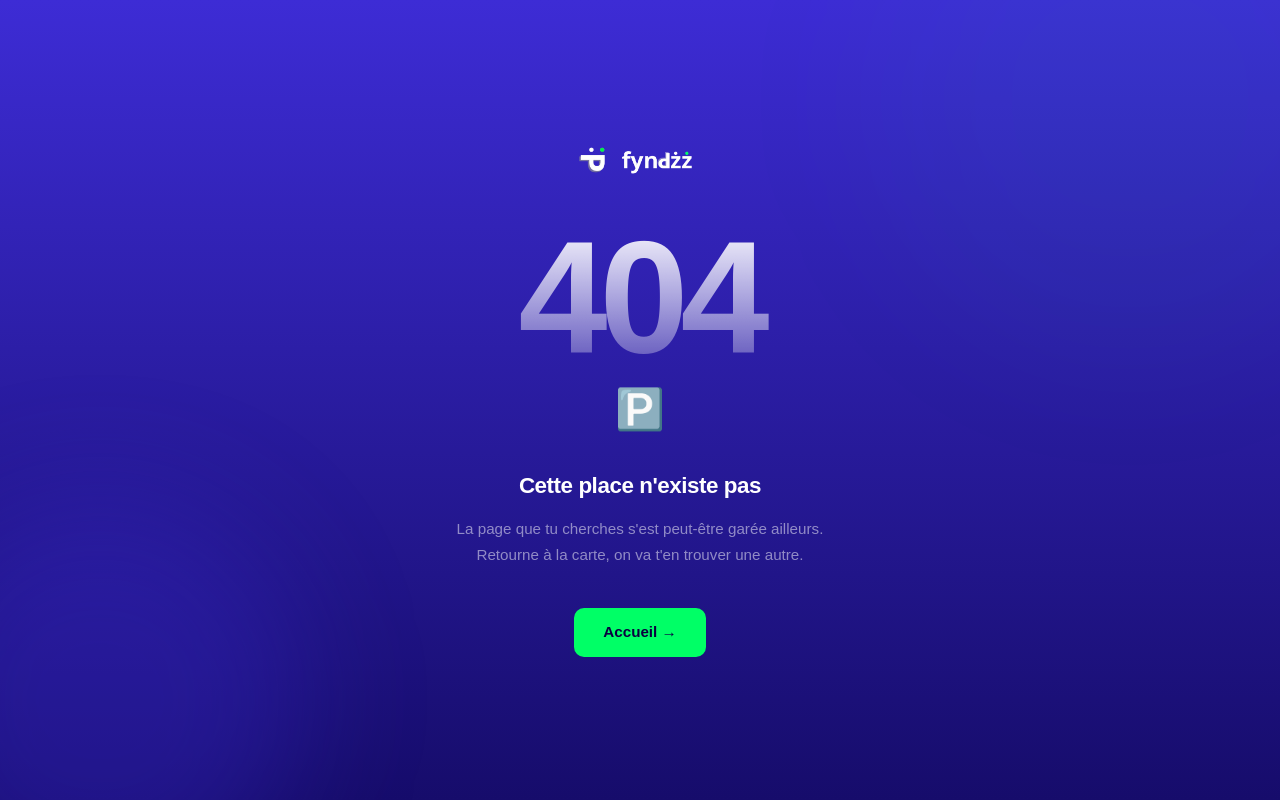
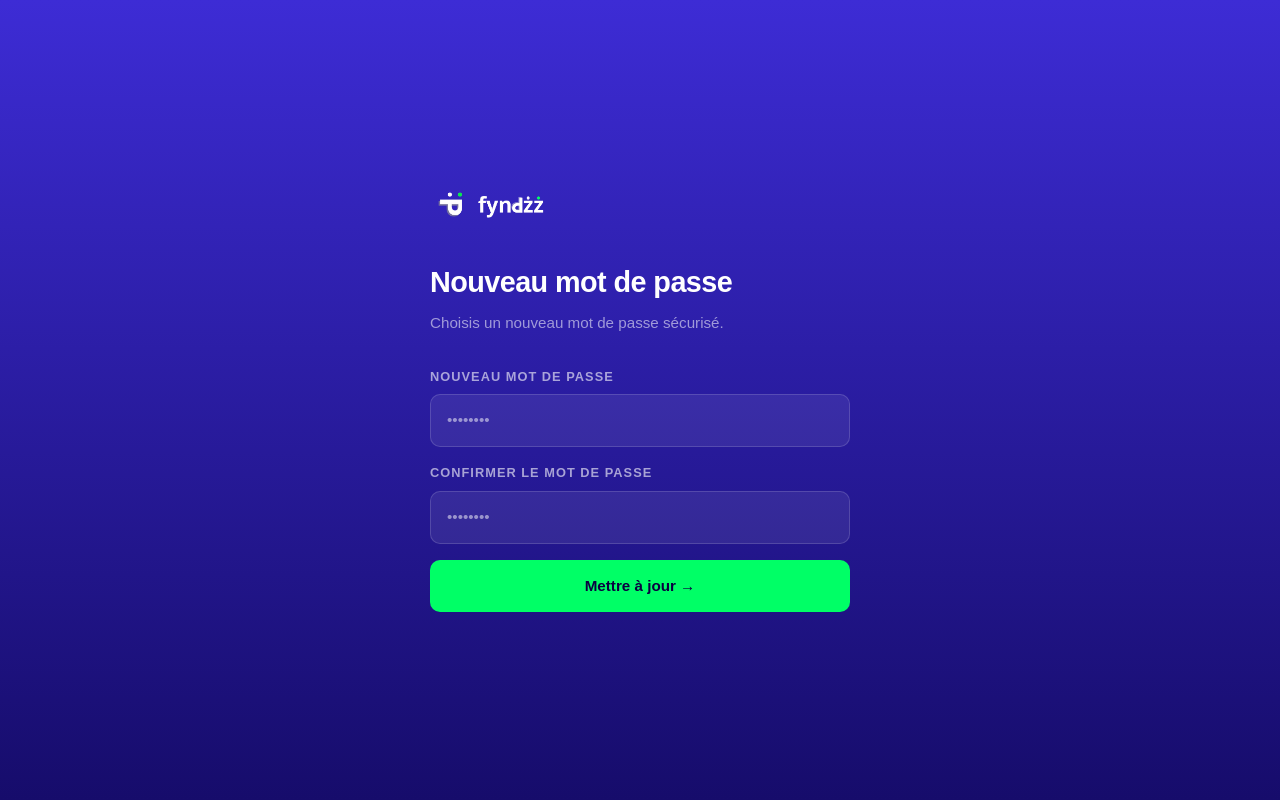
Before and after one commit to Yoyo2655/fyndzz-webapp, a Next.js app: page /reset-password in a window 1280 px wide. Before the commit this address had no page. Built offline with nearby package versions, Linux system fonts and the light colour scheme; no server answers.

Commit message:
add forgot and reset password

```diff
--- /dev/null
+++ b/app/forgot-password/page.js
@@ -0,0 +1,113 @@
+'use client'
+
+import { useState } from 'react'
+import { supabase } from '@/lib/supabase'
+import Link from 'next/link'
+import Image from 'next/image'
+
+export default function ForgotPasswordPage() {
+  const [email, setEmail] = useState('')
+  const [sent, setSent] = useState(false)
+  const [loading, setLoading] = useState(false)
+  const [error, setError] = useState('')
+
+  const handleSubmit = async (e) => {
+    e.preventDefault()
+    if (!email.trim()) return
+    setLoading(true)
+    setError('')
+    const { error } = await supabase.auth.resetPasswordForEmail(email, {
+      redirectTo: `${window.location.origin}/reset-password`
+    })
+    if (error) setError(error.message)
+    else setSent(true)
+    setLoading(false)
+  }
+
+  return (
+    <div style={{
+      minHeight: '100vh',
+      background: 'linear-gradient(180deg, #3D2CD5 0%, #160C6B 100%)',
+      fontFamily: 'sans-serif', color: '#fff',
+      display: 'flex', alignItems: 'center', justifyContent: 'center',
+      padding: '2rem'
+    }}>
+      <div style={{ width: '100%', maxWidth: '420px' }}>
+        <div style={{ textAlign: 'center', marginBottom: '2.5rem' }}>
+          <Link href="/">
+            <Image src="/Logo-et-Titre-paysage-RBG_Fyndzz.png" alt="Fyndzz" width={130} height={36} style={{ objectFit: 'contain' }} />
+          </Link>
+        </div>
+
+        {sent ? (
+          <div style={{ textAlign: 'center' }}>
+            <div style={{ fontSize: '3rem', marginBottom: '1rem' }}>📬</div>
+            <h1 style={{ fontSize: '1.5rem', fontWeight: '800', marginBottom: '0.8rem' }}>Email envoyé !</h1>
+            <p style={{ color: 'rgba(255,255,255,0.6)', lineHeight: '1.7', marginBottom: '2rem' }}>
+              Vérifie ta boîte mail et clique sur le lien pour réinitialiser ton mot de passe.
+            </p>
+            <Link href="/login" style={{ color: '#00FF66', fontWeight: '700', textDecoration: 'none' }}>
+              ← Retour à la connexion
+            </Link>
+          </div>
+        ) : (
+          <>
+            <h1 style={{ fontSize: '1.8rem', fontWeight: '800', marginBottom: '0.5rem', letterSpacing: '-0.02em' }}>
+              Mot de passe oublié
+            </h1>
+            <p style={{ color: 'rgba(255,255,255,0.55)', marginBottom: '2rem', fontSize: '0.95rem' }}>
+              Entre ton email et on t'envoie un lien de réinitialisation.
+            </p>
+
+            <form onSubmit={handleSubmit} style={{ display: 'flex', flexDirection: 'column', gap: '1rem' }}>
+              <div>
+                <label style={{ fontSize: '0.8rem', fontWeight: '700', color: 'rgba(255,255,255,0.6)', textTransform: 'uppercase', letterSpacing: '0.08em', display: 'block', marginBottom: '0.5rem' }}>
+                  Email
+                </label>
+                <input
+                  type="email"
+                  value={email}
+                  onChange={e => setEmail(e.target.value)}
+                  placeholder="ton@email.com"
+                  required
+                  style={{
+                    width: '100%', padding: '0.9rem 1rem',
+                    background: 'rgba(255,255,255,0.08)',
+                    border: '1px solid rgba(255,255,255,0.15)',
+                    borderRadius: '10px', color: '#fff',
+                    fontSize: '0.95rem', outline: 'none',
+                    boxSizing: 'border-box'
+                  }}
+                />
+              </div>
+
+              {error && (
+                <div style={{ background: 'rgba(255,77,109,0.15)', border: '1px solid rgba(255,77,109,0.3)', borderRadius: '8px', padding: '0.75rem 1rem', fontSize: '0.85rem', color: '#FF4D6D' }}>
+                  {error}
+                </div>
+              )}
+
+              <button
+                type="submit"
+                disabled={loading}
+                style={{
+                  padding: '0.9rem', background: '#00FF66', color: '#0A0040',
+                  border: 'none', borderRadius: '10px', fontWeight: '700',
+                  fontSize: '0.95rem', cursor: 'pointer', opacity: loading ? 0.7 : 1
+                }}
+              >
+                {loading ? 'Envoi...' : 'Envoyer le lien →'}
+              </button>
+
+              <div style={{ textAlign: 'center', marginTop: '0.5rem' }}>
+                <Link href="/login" style={{ color: 'rgba(255,255,255,0.5)', fontSize: '0.9rem', textDecoration: 'none' }}>
+                  ← Retour à la connexion
+                </Link>
+              </div>
+            </form>
+          </>
+        )}
+      </div>
+    </div>
+  )
+}
--- a/app/login/page.js
+++ b/app/login/page.js
@@ -77,7 +77,7 @@ export default function LoginPage() {
             />
           </div>
 
-          <div style={{ marginBottom: '1.5rem' }}>
+          <div style={{ marginBottom: '0.6rem' }}>
             <label style={{ display: 'block', fontSize: '0.8rem', color: 'rgba(255,255,255,0.6)', marginBottom: '0.4rem' }}>
               Mot de passe
             </label>
@@ -95,6 +95,13 @@ export default function LoginPage() {
                 boxSizing: 'border-box'
               }}
             />
+          </div>
+
+          {/* Mot de passe oublié */}
+          <div style={{ textAlign: 'right', marginBottom: '1.5rem' }}>
+            <Link href="/forgot-password" style={{ color: 'rgba(255,255,255,0.45)', fontSize: '0.82rem', textDecoration: 'none' }}>
+              Mot de passe oublié ?
+            </Link>
           </div>
 
           {error && (
--- /dev/null
+++ b/app/reset-password/page.js
@@ -0,0 +1,112 @@
+'use client'
+
+import { useState, useEffect } from 'react'
+import { supabase } from '@/lib/supabase'
+import { useRouter } from 'next/navigation'
+import Link from 'next/link'
+import Image from 'next/image'
+
+export default function ResetPasswordPage() {
+  const router = useRouter()
+  const [password, setPassword] = useState('')
+  const [confirm, setConfirm] = useState('')
+  const [loading, setLoading] = useState(false)
+  const [error, setError] = useState('')
+  const [success, setSuccess] = useState(false)
+
+  const handleSubmit = async (e) => {
+    e.preventDefault()
+    if (password !== confirm) { setError('Les mots de passe ne correspondent pas'); return }
+    if (password.length < 6) { setError('Le mot de passe doit faire au moins 6 caractères'); return }
+    setLoading(true)
+    setError('')
+    const { error } = await supabase.auth.updateUser({ password })
+    if (error) setError(error.message)
+    else {
+      setSuccess(true)
+      setTimeout(() => router.push('/map'), 2000)
+    }
+    setLoading(false)
+  }
+
+  return (
+    <div style={{
+      minHeight: '100vh',
+      background: 'linear-gradient(180deg, #3D2CD5 0%, #160C6B 100%)',
+      fontFamily: 'sans-serif', color: '#fff',
+      display: 'flex', alignItems: 'center', justifyContent: 'center',
+      padding: '2rem'
+    }}>
+      <div style={{ width: '100%', maxWidth: '420px' }}>
+        <div style={{ textAlign: 'center', marginBottom: '2.5rem' }}>
+          <Link href="/">
+            <Image src="/Logo-et-Titre-paysage-RBG_Fyndzz.png" alt="Fyndzz" width={130} height={36} style={{ objectFit: 'contain' }} />
+          </Link>
+        </div>
+
+        {success ? (
+          <div style={{ textAlign: 'center' }}>
+            <div style={{ fontSize: '3rem', marginBottom: '1rem' }}>✅</div>
+            <h1 style={{ fontSize: '1.5rem', fontWeight: '800', marginBottom: '0.8rem' }}>Mot de passe mis à jour !</h1>
+            <p style={{ color: 'rgba(255,255,255,0.6)' }}>Redirection vers la carte...</p>
+          </div>
+        ) : (
+          <>
+            <h1 style={{ fontSize: '1.8rem', fontWeight: '800', marginBottom: '0.5rem', letterSpacing: '-0.02em' }}>
+              Nouveau mot de passe
+            </h1>
+            <p style={{ color: 'rgba(255,255,255,0.55)', marginBottom: '2rem', fontSize: '0.95rem' }}>
+              Choisis un nouveau mot de passe sécurisé.
+            </p>
+
+            <form onSubmit={handleSubmit} style={{ display: 'flex', flexDirection: 'column', gap: '1rem' }}>
+              {[
+                { label: 'Nouveau mot de passe', value: password, set: setPassword, placeholder: '••••••••' },
+                { label: 'Confirmer le mot de passe', value: confirm, set: setConfirm, placeholder: '••••••••' }
+              ].map(({ label, value, set, placeholder }) => (
+                <div key={label}>
+                  <label style={{ fontSize: '0.8rem', fontWeight: '700', color: 'rgba(255,255,255,0.6)', textTransform: 'uppercase', letterSpacing: '0.08em', display: 'block', marginBottom: '0.5rem' }}>
+                    {label}
+                  </label>
+                  <input
+                    type="password"
+                    value={value}
+                    onChange={e => set(e.target.value)}
+                    placeholder={placeholder}
+                    required
+                    style={{
+                      width: '100%', padding: '0.9rem 1rem',
+                      background: 'rgba(255,255,255,0.08)',
+                      border: '1px solid rgba(255,255,255,0.15)',
+                      borderRadius: '10px', color: '#fff',
+                      fontSize: '0.95rem', outline: 'none',
+                      boxSizing: 'border-box'
+                    }}
+                  />
+                </div>
+              ))}
+
+              {error && (
+                <div style={{ background: 'rgba(255,77,109,0.15)', border: '1px solid rgba(255,77,109,0.3)', borderRadius: '8px', padding: '0.75rem 1rem', fontSize: '0.85rem', color: '#FF4D6D' }}>
+                  {error}
+                </div>
+              )}
+
+              <button
+                type="submit"
+                disabled={loading}
+                style={{
+                  padding: '0.9rem', background: '#00FF66', color: '#0A0040',
+                  border: 'none', borderRadius: '10px', fontWeight: '700',
+                  fontSize: '0.95rem', cursor: 'pointer', opacity: loading ? 0.7 : 1
+                }}
+              >
+                {loading ? 'Mise à jour...' : 'Mettre à jour →'}
+              </button>
+            </form>
+          </>
+        )}
+      </div>
+    </div>
+  )
+}
```
